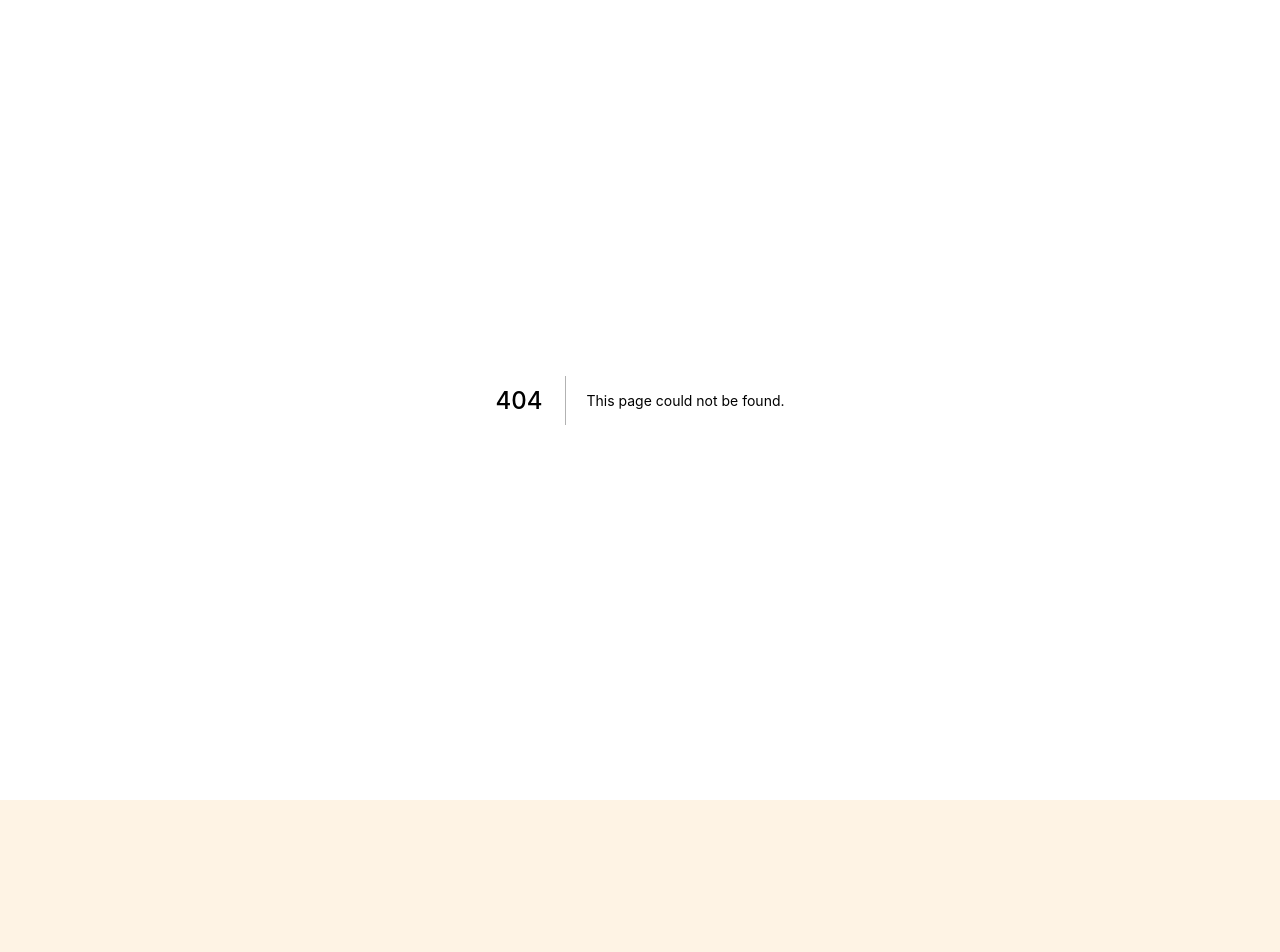
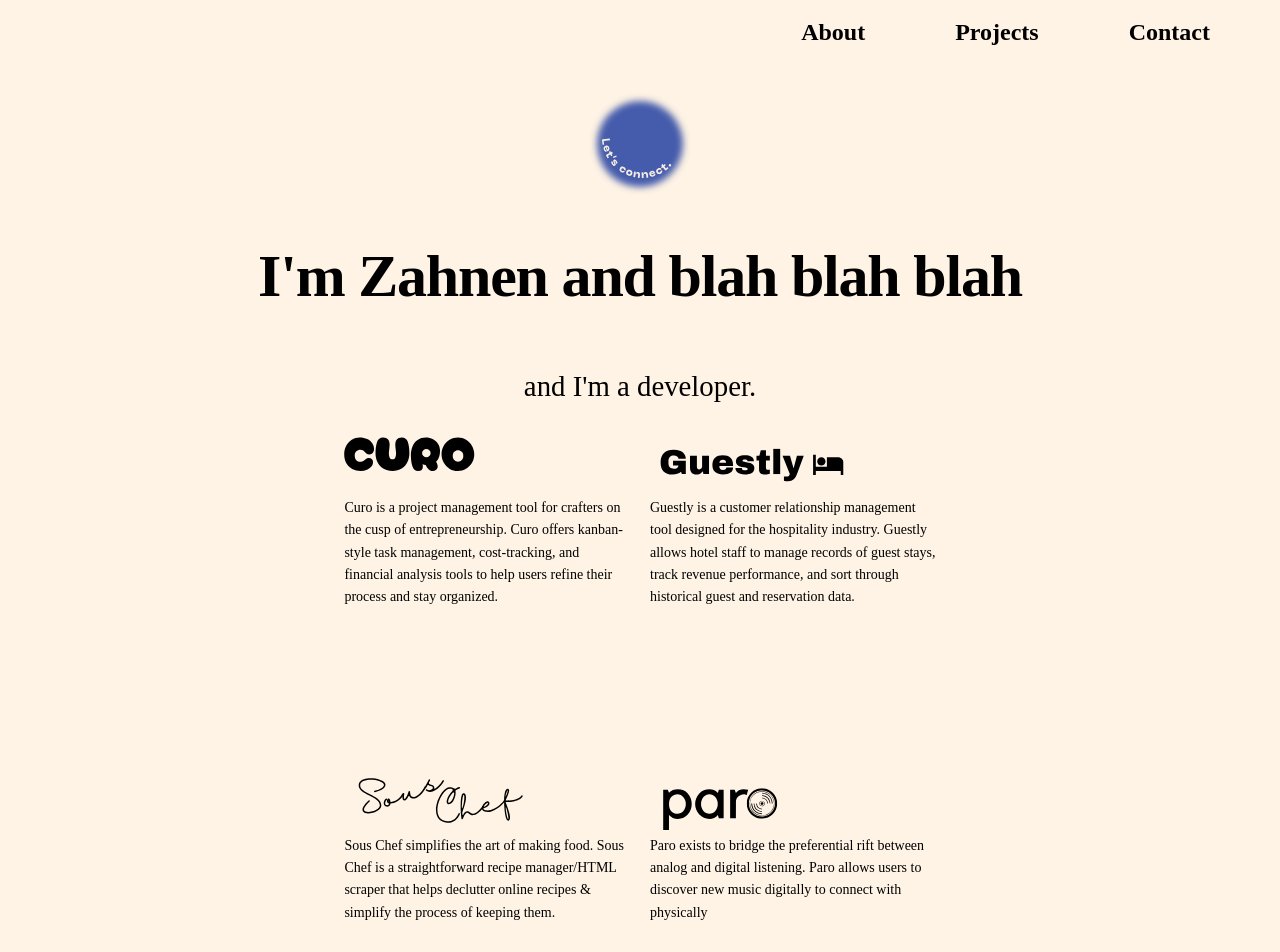
Before and after one commit to Zahnen/zahnenco, a Next.js app: page /contact in a window 1280 px wide. Before the commit this address had no page. Shown: the top 952 px of the page. Before the commit the page ends 800 px from the top, so only its background shows below. Built offline with nearby package versions, Linux system fonts and the light colour scheme; a web font is replaced by a local one.

Commit message:
add contact page

```diff
--- /dev/null
+++ b/pages/contact.tsx
@@ -0,0 +1,39 @@
+import Head from "next/head";
+import Layout, { siteTitle } from "../components/layout";
+import Navbar from "../components/navbar";
+import ProjectCard from "../components/projectCard";
+import utilStyles from "../styles/utils.module.css";
+
+export default function Contact() {
+  return (
+    <Layout home>
+      <Head>
+        <title>{siteTitle}</title>
+      </Head>
+      <Navbar />
+      <section className={utilStyles.headingMd}>
+        <p>and I'm a developer.</p>
+      </section>
+      <ProjectCard
+        projectInfo="Curo is a project management tool for crafters on the cusp of entrepreneurship. Curo offers kanban-style task management, cost-tracking, and financial analysis tools to help users refine their process and stay organized."
+        projectImg="/images/CuroLogo.svg"
+        projectUrl="/projects/curo"
+      />
+      <ProjectCard
+        projectInfo="Guestly is a customer relationship management tool designed for the hospitality industry. Guestly allows hotel staff to manage records of guest stays, track revenue performance, and sort through historical guest and reservation data."
+        projectImg="/images/GuestlyLogo.svg"
+        projectUrl="/projects/guestly"
+      />
+      <ProjectCard
+        projectInfo="Sous Chef simplifies the art of making food. Sous Chef is a straightforward recipe manager/HTML scraper that helps declutter online recipes & simplify the process of keeping them."
+        projectImg="/images/SousChefLogo.svg"
+        projectUrl="/projects/souschef"
+      />
+      <ProjectCard
+        projectInfo="Paro exists to bridge the preferential rift between analog and digital listening. Paro allows users to discover new music digitally to connect with physically"
+        projectImg="/images/ParoLogo.svg"
+        projectUrl="/projects/paro"
+      />
+    </Layout>
+  );
+}
```
